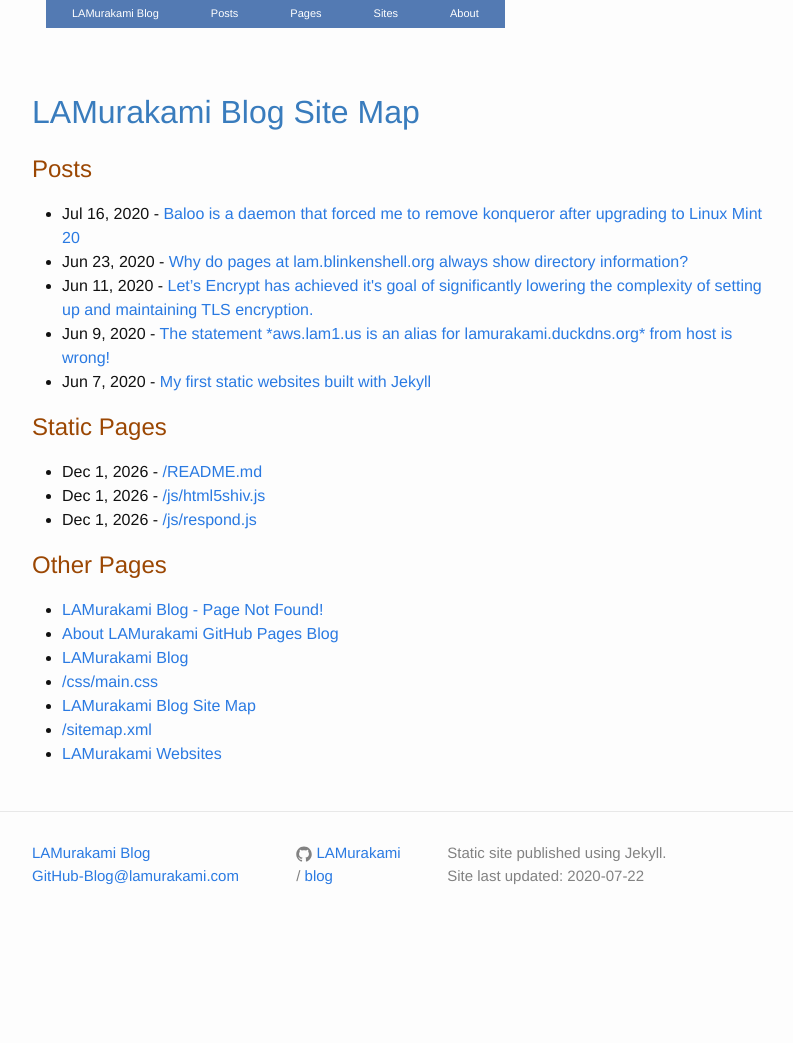
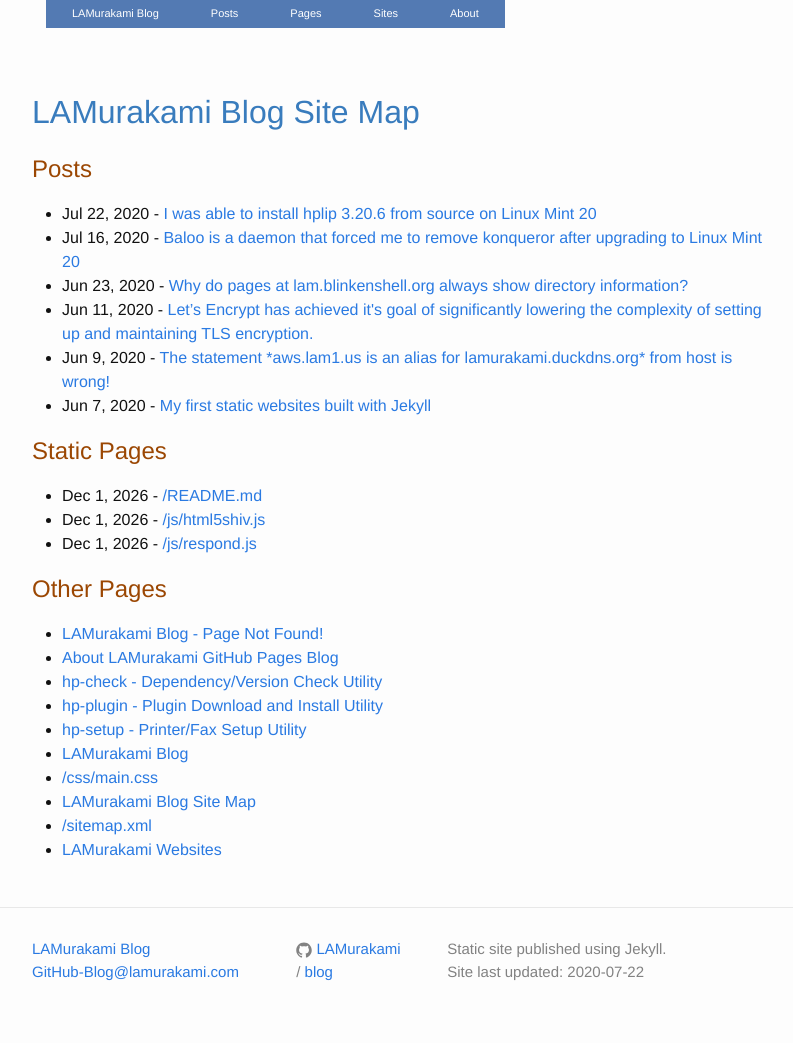
Before and after one commit to LAMurakami/blog, a Jekyll site: the page built from sitemap.html, in a window 1280 px wide. Shown: the whole page, without its empty margins (238-1031 px from the left). Built offline with Jekyll 4.4.1, drawn with Linux system fonts in a browser that asks for light colours; before the commit the page ends 947 px from its top, so only the background shows below that; some of the changed lines change nothing that is shown.

Commit message:
Added a man collection for the latest post
I was able to install hplip 3.20.6 from source on Linux Mint 20
The above post referenced man pages so I created a collection for
man pages.
I am having issues with the style for man pages but have not dealt
with it yet.  There are issues with jekyll style and the DT used
in man pages.

Included pan pages in the Pages dropdown navigation.

```diff
--- a/_config.yml
+++ b/_config.yml
@@ -19,6 +19,7 @@
 collections:
    websites:
      output: true
+   man:
+     output: true
 # Build settings
-future: true
 markdown: kramdown
--- a/_includes/header.html
+++ b/_includes/header.html
@@ -13,6 +13,9 @@
 </li>
 <li><a class="trigger" href="{{ site.baseurl }}/Sitemap.html" name="top">Pages</a>
   <ul>
+    {% for man_page in site.man %}
+      <li><a href="{{ man_page.url | prepend: site.baseurl }}">{{ man_page.title }}</a></li>
+    {% endfor %}
     {% for page in site.pages %}
       {% if page.url != "/" and page.url != "/About/" %}
         <li>
--- /dev/null
+++ b/_posts/2020-07-21-I-was-able-to-install-hplip-3-20-6-from-source-on-Linux-Mint-20.md
@@ -0,0 +1,109 @@
+---
+layout: post
+title: "I was able to install hplip 3.20.6 from source on Linux Mint 20"
+date: 2020-07-21 19:11:37 -0800
+---
+<!-- start content -->
+<div id="mw-content-text" lang="en" dir="ltr"><div><p><br />
+The
+<a rel="nofollow" href="{{ site.baseurl }}/man/hp-plugin.html">hp-plugin</a>
+<a rel="nofollow" href="{{ site.baseurl }}/man/hp-setup.html">hp-setup</a> and
+<a rel="nofollow" href="{{ site.baseurl }}/man/hp-check.html">hp-check</a> commands
+are built along with the HP Device Manager gui from the hplip source
+</p><p>When I look at hplip Release notes I see support for Linux Mint 19.3 wasn't officially added until version 3.20.3 which only came out January 27 earlier this year.  I do not see that Ubuntu 20.04 is supported but the hplip-gui hplip-data and hplip applications seem to work even though hp-check reports a lot of errors.
+</p><p>The hplip-gui package of Ubuntu contains the GUI which appears as "HP Toolbox" on the menus.  By default it appears to be integrated with the simple-scan package which is an alternate front end to the sane package that xsane also uses.
+</p><p>I just upgraded four machines to Linux Mint 20 and had an issue with hplip-toolbox and hp-plugin on ak19 and no issue on the other machines.  I had previously had an issue with scanning on that machine and had installed hplip from source which resolved the problem with the alternate xsane GUI and HP Device Manager.
+</p>
+<div id="toc"><input type="checkbox" role="button" id="toctogglecheckbox" style="display:none" /><div lang="en" dir="ltr"><h2>Contents</h2><label for="toctogglecheckbox"></label></div>
+<ul>
+<li><a href="#I_was_able_to_install_hplip_3.20.6_from_source_on_Linux_Mint_20">1 I was able to install hplip 3.20.6 from source on Linux Mint 20</a>
+<ul>
+<li><a href="#A_lot_of_.22..2Fconfigure.22_steps">1.1 A lot of "./configure" steps</a></li>
+<li><a href="#python-dev-is-python3_resolves_the_.22cannot_find_python-devel_support.22_config_error">1.2 python-dev-is-python3 resolves the "cannot find python-devel support" config error</a></li>
+<li><a href="#Continue_with_.22make.22_.22make_install.22_steps">1.3 Continue with "make" "make install" steps</a></li>
+</ul>
+</li>
+<li><a href="#The_hplip_package_includes_the_hp-check_utility">2 The hplip package includes the hp-check utility</a></li>
+<li><a href="#This_post_is_not_complete_install_instructions">3 This post is not complete install instructions</a></li>
+</ul>
+</div>
+
+<h2><span id="I_was_able_to_install_hplip_3.20.6_from_source_on_Linux_Mint_20">I was able to install hplip 3.20.6 from source on Linux Mint 20</span></h2>
+<p>This is the latest version as of July 2020 but the source is not yet ready for Linux Mint 20 or Ubuntu 20.04.
+</p><p>The Manual Build and Install Instructions for both <a rel="nofollow" href="https://developers.hp.com/hp-linux-imaging-and-printing/install/manual/distros/linuxmint">Linux Mint</a> and <a rel="nofollow" href="https://developers.hp.com/hp-linux-imaging-and-printing/install/manual/distros/ubuntu">Ubuntu</a> at the HP's Developer Portal install with a /usr prefix which is wrong from what I know about installing software.  I used /usr/local as the prefix because I am installing from source.  This is based on the general guidance about bin:
+</p>
+<ul><li>/usr/local/bin is for normal user programs not managed by the distribution package manager, e.g. locally compiled packages. You should not install locally compiled packages into /usr/bin because future distribution upgrades may modify or delete them without warning.</li></ul>
+<h3><span id="A_lot_of_&quot;./configure&quot;_steps"></span><span id="A_lot_of_.22..2Fconfigure.22_steps">A lot of "./configure" steps</span></h3>
+<p>I ran a lot of the "./configure" steps to resolve dependencies.  The options I used ended up being:
+</p>
+<pre>./configure --prefix=/usr/local --with-hpppddir=/usr/share/ppd/HP \
+--libdir=/usr/lib/x86_64-linux-gnu --enable-qt5 --enable-hpcups-install \
+--enable-cups-drv-install --disable-cups-ppd-install --disable-hpijs-install \
+--disable-foomatic-drv-install --disable-foomatic-ppd-install \
+--disable-foomatic-rip-hplip-install --enable-fax-build --enable-dbus-build \
+--enable-network-build --enable-scan-build --disable-policykit \
+--disable-libusb01_build --disable-udev_sysfs_rules --enable-doc-build
+</pre>
+<p>Much is from the HP's Developer Portal install instructions except I use the -prefix=/usr/local and --enable-qt5 options.  I discussed the prefix above and I found the --enable-qt5 option when reviwing the "./configure --help" output.
+I used only the default Linux Mint 20 repositories which includes the upstream Ubuntu 20.04 repositories.  Usually if it is a good configure like the one for the hplip software, missing required dependencies result in a message at the end of the compile process like:
+</p>
+<ul><li>configure: error: "cannot find &lt;package&gt; support"</li></ul>
+<p>This particular process is more complicated because the hplip package is not ready for the Ubuntu 20.04 base and the package names do not match available packages.
+</p>
+<h3><span id="python-dev-is-python3_resolves_the_&quot;cannot_find_python-devel_support&quot;_config_error"></span><span id="python-dev-is-python3_resolves_the_.22cannot_find_python-devel_support.22_config_error">python-dev-is-python3 resolves the "cannot find python-devel support" config error</span></h3>
+<p>The following produces a lot of output and when looking for python-devel which is not available.
+</p>
+<pre>apt-cache search python | grep dev
+</pre>
+<p>I don't remember the entire sequence of packages I installed in my attempt to resolve all the configure errors but I remember python-dev-is-python3 solved the last one.
+</p><p>You must remove python-minimal before attempting to install python-is-python3 and python-dev-is-python3
+</p>
+<pre>sudo apt-get remove python-minimal
+</pre>
+<p>At one point python-is-python2 was installed along with another package and should be removed before python-dev-is-python3 is installed.
+</p>
+<pre>sudo apt-get remove python-is-python2
+</pre>
+<pre>sudo apt-get install python-dev-is-python3 python-is-python3
+</pre>
+<h3><span id="Continue_with_&quot;make&quot;_&quot;make_install&quot;_steps"></span><span id="Continue_with_.22make.22_.22make_install.22_steps">Continue with "make" "make install" steps</span></h3>
+<p>Once the configure step completes normally the "make" and "make install" complete normally.
+</p>
+<pre>make
+sudo make install
+</pre>
+<h2><span id="The_hplip_package_includes_the_hp-check_utility">The hplip package includes the hp-check utility</span></h2>
+<p>The output of the hp-check utility includes a summary of Missing Required and Optional Dependencies.  I was able to remove all but the python3-pyqt4 Required and python3-dbus.mainloop.qt Optional Dependencies and with --enable-qt5 specified in the configure step this does not prevent the hp-plugin from working for me when the one provided in the default Ubuntu 20.04 repositories did not.
+</p><p>Once additional dependencies are installed restart the build process from the configure step.
+</p>
+<h2><span id="This_post_is_not_complete_install_instructions">This post is not complete install instructions</span></h2>
+<p>Sometimes I stop when the problem is resolved and sometimes I try to document how I solved the problem.  The hplip software has been around a while and has installation instructions for a lot of Linux distributions including Linux Mint and Ubuntu.  The developers that maintain hplip are not yet supporting the latest versions of Linux Mint and Ubuntu but the version in the Ubuntu repositories seem to work for most people.  I could not find documentation on a build for Ubuntu 20.04 but was able to succeed for my purposes.
+</p><p>It's actually been a few days since I first resolved my problem and it was a problem with the upgrade of one of my machines that I commented on in the <a rel="nofollow" href="https://blog.linuxmint.com/?p=3946">"How to upgrade to Linux Mint 20" post</a>.
+</p>
+<!--
+NewPP limit report
+Cached time: 20200722020956
+Cache expiry: 86400
+Dynamic content: false
+Complications: []
+CPU time usage: 0.024 seconds
+Real time usage: 0.025 seconds
+Preprocessor visited node count: 27/1000000
+Preprocessor generated node count: 0/1000000
+Post‐expand include size: 60/2097152 bytes
+Template argument size: 0/2097152 bytes
+Highest expansion depth: 2/40
+Expensive parser function count: 0/100
+Unstrip recursion depth: 0/20
+Unstrip post‐expand size: 0/5000000 bytes
+-->
+<!--
+Transclusion expansion time report (%,ms,calls,template)
+100.00%    0.000      1 -total
+-->
+
+<!-- Saved in parser cache with key wikidb:pcache:idhash:367-0!canonical and timestamp 20200722020956 and revision id 5201
+ -->
+</div></div><div>
+Retrieved from "<a dir="ltr" href="https://ak17.lam1.us/A/index.php?title=Hplip_(software)&amp;oldid=5201">https://ak17.lam1.us/A/index.php?title=Hplip_(software)&amp;oldid=5201</a>"</div>
+<!-- end content -->
--- a/_sass/_base.scss
+++ b/_sass/_base.scss
@@ -10,6 +10,8 @@
 
 h1 { color: #397cbd; }
 h2 { color: #9b4703; }
+
+dt { color: #a02712}
 
 a[href]:hover { background: cyan }
 a:hover img { background: white }
--- /dev/null
+++ b/man/hp-check.md
@@ -0,0 +1,91 @@
+---
+layout: page
+title: "hp-check - Dependency/Version Check Utility"
+---
+<H1>hp-check</H1>
+Section: User Manuals (1)<BR>Updated: 15.1<BR><A HREF="#index">Index</A>
+
+<A NAME="lbAB">&nbsp;</A>
+<H2>NAME</H2>
+
+hp-check - Dependency/Version Check Utility
+<A NAME="lbAC">&nbsp;</A>
+<H2>DESCRIPTION</H2>
+
+Checks dependency versions,permissions of HPLIP. (Run as 'python ./check.py' from the HPLIP tarball before installation.)
+<A NAME="lbAD">&nbsp;</A>
+<H2>SYNOPSIS</H2>
+
+<B>hp-check [OPTIONS]</B>
+
+<A NAME="lbAE">&nbsp;</A>
+<H2>OPTIONS</H2>
+
+<DL COMPACT>
+<DT>Compile-time check:<DD>
+-c or --compile
+<DT>Run-time check:<DD>
+-r or --run or --runtime
+<DT>Compile and run-time checks:<DD>
+-b or --both (default)
+<DT>Set the logging level:<DD>
+-l&lt;level&gt; or --logging=&lt;level&gt;
+&lt;level&gt;: none, info*, error, warn, debug (*default)
+<DT>Run in debug mode:<DD>
+-g (same as option: -ldebug)
+<DT>Output plain text only:<DD>
+-t
+<DT>This help information:<DD>
+-h or --help
+
+<A NAME="lbAF">&nbsp;</A>
+<H2>NOTES</H2>
+
+<DL COMPACT>
+<DT>1. For checking for the proper build environment for the HPLIP supplied tarball (.tar.gz or .run),<DD>
+<P>
+<DT>use the --compile or --both switches.<DD>
+<P>
+<DT>2. For checking for the proper runtime environment for a distro supplied package (.deb, .rpm, etc),<DD>
+<P>
+<DT>use the --runtime switch.<DD>
+<P>
+
+<A NAME="lbAG">&nbsp;</A>
+<H2>AUTHOR</H2>
+
+HPLIP (HP Linux Imaging and Printing) is an
+HP developed solution for printing, scanning, and faxing with
+HP inkjet and laser based printers in Linux.
+<A NAME="lbAH">&nbsp;</A>
+<H2>REPORTING BUGS</H2>
+
+The HPLIP Launchpad.net site
+<B><A HREF="https://launchpad.net/hplip">https://launchpad.net/hplip</A></B>
+
+is available to get help, report
+bugs, make suggestions, discuss the HPLIP project or otherwise
+contact the HPLIP Team.
+<A NAME="lbAI">&nbsp;</A>
+<H2>COPYRIGHT</H2>
+
+Copyright (c) 2001-18 HP Development Company, L.P.
+<P>
+
+This software comes with ABSOLUTELY NO WARRANTY.
+This is free software, and you are welcome to distribute it
+under certain conditions. See COPYING file for more details.
+<P>
+<P>
+
+<HR>
+<A NAME="index">&nbsp;</A><H2>Index</H2>
+<DL>
+<DT><A HREF="#lbAB">NAME</A><DD>
+<DT><A HREF="#lbAC">DESCRIPTION</A><DD>
+<DT><A HREF="#lbAD">SYNOPSIS</A><DD>
+<DT><A HREF="#lbAE">OPTIONS</A><DD>
+<DT><A HREF="#lbAF">NOTES</A><DD>
+<DT><A HREF="#lbAG">AUTHOR</A><DD>
+<DT><A HREF="#lbAH">REPORTING BUGS</A><DD>
+<DT><A HREF="#lbAI">COPYRIGHT</A><DD>
--- /dev/null
+++ b/man/hp-plugin.md
@@ -0,0 +1,94 @@
+---
+layout: page
+title: "hp-plugin - Plugin Download and Install Utility"
+---
+
+<H1>hp-plugin</H1>
+Section: User Manuals (1)<BR>Updated: 2.1<BR><A HREF="#index">Index</A>
+
+<A NAME="lbAB">&nbsp;</A>
+<H2>NAME</H2>
+
+hp-plugin - Plugin Download and Install Utility
+<A NAME="lbAC">&nbsp;</A>
+<H2>DESCRIPTION</H2>
+
+HP Proprietary Plugin Download and Install Utility
+<A NAME="lbAD">&nbsp;</A>
+<H2>SYNOPSIS</H2>
+
+<B>hp-plugin [MODE] [OPTIONS]</B>
+
+<A NAME="lbAE">&nbsp;</A>
+<H2>MODE</H2>
+
+<DL COMPACT>
+<DT>Run in graphical UI mode:<DD>
+-u or --gui (Default)
+<DT>Run in interactive mode:<DD>
+-i or --interactive
+<DT>Installation for required printer mode:<DD>
+--required (Qt4 only)
+<DT>Installation for optional printer mode:<DD>
+--optional (Qt4 only)
+<DT>Set the language:<DD>
+--loc=&lt;lang&gt; or --lang=&lt;lang&gt;. Use --loc=? or --lang=? to see a list of available language codes.
+</DL>
+<A NAME="lbAF">&nbsp;</A>
+<H2>OPTIONS</H2>
+
+<DL COMPACT>
+<DT>Specify the path to the plugin file:<DD>
+-p &lt;path&gt; or --path=&lt;path&gt; or --plugin=&lt;path&gt;
+<DT>Set the logging level:<DD>
+-l&lt;level&gt; or --logging=&lt;level&gt;
+&lt;level&gt;: none, info*, error, warn, debug (*default)
+<DT>Run in debug mode:<DD>
+-g (same as option: -ldebug)
+<DT>This help information:<DD>
+-h or --help
+</DL>
+<A NAME="lbAG">&nbsp;</A>
+<H2>SEE ALSO</H2>
+
+hp-setup
+hp-firmware
+<A NAME="lbAH">&nbsp;</A>
+<H2>AUTHOR</H2>
+
+HPLIP (HP Linux Imaging and Printing) is an
+HP developed solution for printing, scanning, and faxing with
+HP inkjet and laser based printers in Linux.
+<A NAME="lbAI">&nbsp;</A>
+<H2>REPORTING BUGS</H2>
+
+The HPLIP Launchpad.net site
+<B><A HREF="https://launchpad.net/hplip">https://launchpad.net/hplip</A></B>
+
+is available to get help, report
+bugs, make suggestions, discuss the HPLIP project or otherwise
+contact the HPLIP Team.
+<A NAME="lbAJ">&nbsp;</A>
+<H2>COPYRIGHT</H2>
+
+Copyright (c) 2001-18 HP Development Company, L.P.
+<P>
+
+This software comes with ABSOLUTELY NO WARRANTY.
+This is free software, and you are welcome to distribute it
+under certain conditions. See COPYING file for more details.
+<P>
+<P>
+
+<HR>
+<A NAME="index">&nbsp;</A><H2>Index</H2>
+
+<DT><A HREF="#lbAB">NAME</A><DD>
+<DT><A HREF="#lbAC">DESCRIPTION</A><DD>
+<DT><A HREF="#lbAD">SYNOPSIS</A><DD>
+<DT><A HREF="#lbAE">MODE</A><DD>
+<DT><A HREF="#lbAF">OPTIONS</A><DD>
+<DT><A HREF="#lbAG">SEE ALSO</A><DD>
+<DT><A HREF="#lbAH">AUTHOR</A><DD>
+<DT><A HREF="#lbAI">REPORTING BUGS</A><DD>
+<DT><A HREF="#lbAJ">COPYRIGHT</A><DD>
--- /dev/null
+++ b/man/hp-setup.md
@@ -0,0 +1,168 @@
+---
+layout: page
+title: "hp-setup - Printer/Fax Setup Utility"
+---
+<H1>hp-setup</H1>
+Section: User Manuals (1)<BR>Updated: 9.0<BR><A HREF="#index">Index</A>
+
+<A NAME="lbAB">&nbsp;</A>
+<H2>NAME</H2>
+
+hp-setup - Printer/Fax Setup Utility
+<A NAME="lbAC">&nbsp;</A>
+<H2>DESCRIPTION</H2>
+
+Installs HPLIP printers and faxes in the CUPS spooler. Tries to automatically determine the correct PPD file to use. Allows the printing of a testpage. Performs basic fax parameter setup.
+<A NAME="lbAD">&nbsp;</A>
+<H2>SYNOPSIS</H2>
+
+<B>hp-setup [MODE] [OPTIONS] [SERIAL NO.|USB bus:device|IP|DEVNODE]</B>
+
+<A NAME="lbAE">&nbsp;</A>
+<H2>MODE</H2>
+
+<DL COMPACT>
+<DT>Run in graphical UI mode:<DD>
+-u or --gui (Default)
+<DT>Run in interactive mode:<DD>
+-i or --interactive
+
+<A NAME="lbAF">&nbsp;</A>
+<H2>OPTIONS</H2>
+
+<DL COMPACT>
+<DT>Automatic mode:<DD>
+-a or --auto (-i mode only)
+<DT>To specify the port on a multi-port JetDirect:<DD>
+--port=&lt;port&gt; (Valid values are 1*, 2, and 3. *default)
+<DT>No testpage in automatic mode:<DD>
+-x (-i mode only)
+<DT>To specify a CUPS printer queue name:<DD>
+-p&lt;printer&gt; or --printer=&lt;printer&gt; (-i mode only)
+<DT>To specify a CUPS fax queue name:<DD>
+-f&lt;fax&gt; or --fax=&lt;fax&gt; (-i mode only)
+<DT>Type of queue(s) to install:<DD>
+-t&lt;typelist&gt; or --type=&lt;typelist&gt;. &lt;typelist&gt;: print*, fax* (*default) (-i mode only)
+<DT>To specify the device URI to install:<DD>
+-d&lt;device&gt; or --device=&lt;device&gt; (--qt4 mode only)
+<DT>Remove printers or faxes instead of setting-up:<DD>
+-r or --rm or --remove
+<DT>Set the language:<DD>
+--loc=&lt;lang&gt; or --lang=&lt;lang&gt;. Use --loc=? or --lang=? to see a list of available language codes.
+<DT>Set the logging level:<DD>
+-l&lt;level&gt; or --logging=&lt;level&gt;
+&lt;level&gt;: none, info*, error, warn, debug (*default)
+<DT>Run in debug mode:<DD>
+-g (same as option: -ldebug)
+<DT>This help information:<DD>
+-h or --help
+
+<A NAME="lbAG">&nbsp;</A>
+<H2>SERIAL NO.|USB ID|IP|DEVNODE</H2>
+
+<DL COMPACT>
+<DT>USB bus:device (usb only):<DD>
+&quot;xxx:yyy&quot; where 'xxx' is the USB bus and 'yyy' is the USB device. (Note: The ':' and all leading zeros must be present.)
+Use the 'lsusb' command to obtain this information.
+<DT>IPs (network only):<DD>
+IPv4 address &quot;a.b.c.d&quot; or &quot;hostname&quot;
+<DT>DEVNODE (parallel only):<DD>
+&quot;/dev/parportX&quot;, X=0,1,2,...
+<DT>SERIAL NO. (usb and parallel only):<DD>
+&quot;serial no.&quot;
+
+<A NAME="lbAH">&nbsp;</A>
+<H2>EXAMPLES</H2>
+
+<DL COMPACT>
+<DT>Setup using GUI mode:<DD>
+$ hp-setup
+<DT>Setup using GUI mode, specifying usb:<DD>
+$ hp-setup -b usb
+<DT>Setup using GUI mode, specifying an IP:<DD>
+$ hp-setup 192.168.0.101
+<DT>One USB printer attached, automatic:<DD>
+$ hp-setup -i -a
+<DT>USB, IDs specified:<DD>
+$ hp-setup -i 001:002
+<DT>Network:<DD>
+$ hp-setup -i 66.35.250.209
+<DT>Network, Jetdirect port 2:<DD>
+$ hp-setup -i --port=2 66.35.250.209
+<DT>Parallel:<DD>
+$ hp-setup -i /dev/parport0
+<DT>USB or parallel, using serial number:<DD>
+$ hp-setup -i US12345678A
+<DT>USB, automatic:<DD>
+$ hp-setup -i --auto 001:002
+<DT>Parallel, automatic, no testpage:<DD>
+$ hp-setup -i -a -x /dev/parport0
+<DT>Parallel, choose device:<DD>
+$ hp-setup -i -b par
+
+<A NAME="lbAI">&nbsp;</A>
+<H2>NOTES</H2>
+
+<DL COMPACT>
+<DT>1. If no serial number, USB ID, IP, or device node is specified, the USB and parallel busses will be probed for devices.<DD>
+<P>
+<DT>2. Using 'lsusb' to obtain USB IDs: (example)<DD>
+<P>
+<DT>   $ lsusb<DD>
+<P>
+<DT>         Bus 003 Device 011: ID 03f0:c202 Hewlett-Packard<DD>
+<P>
+<DT>   $ hp-setup --auto 003:011<DD>
+<P>
+<DT>   (Note: You may have to run 'lsusb' from /sbin or another location. Use '$ locate lsusb' to determine this.)<DD>
+<P>
+<DT>3. Parameters -a, -f, -p, or -t are not valid in GUI (-u) mode.<DD>
+<P>
+
+<A NAME="lbAJ">&nbsp;</A>
+<H2>SEE ALSO</H2>
+
+hp-makeuri
+hp-probe
+<A NAME="lbAK">&nbsp;</A>
+<H2>AUTHOR</H2>
+
+HPLIP (HP Linux Imaging and Printing) is an
+HP developed solution for printing, scanning, and faxing with
+HP inkjet and laser based printers in Linux.
+<A NAME="lbAL">&nbsp;</A>
+<H2>REPORTING BUGS</H2>
+
+The HPLIP Launchpad.net site
+<B><A HREF="https://launchpad.net/hplip">https://launchpad.net/hplip</A></B>
+
+is available to get help, report
+bugs, make suggestions, discuss the HPLIP project or otherwise
+contact the HPLIP Team.
+<A NAME="lbAM">&nbsp;</A>
+<H2>COPYRIGHT</H2>
+
+Copyright (c) 2001-18 HP Development Company, L.P.
+<P>
+
+This software comes with ABSOLUTELY NO WARRANTY.
+This is free software, and you are welcome to distribute it
+under certain conditions. See COPYING file for more details.
+<P>
+<P>
+
+<HR>
+<A NAME="index">&nbsp;</A><H2>Index</H2>
+
+<DT><A HREF="#lbAB">NAME</A><DD>
+<DT><A HREF="#lbAC">DESCRIPTION</A><DD>
+<DT><A HREF="#lbAD">SYNOPSIS</A><DD>
+<DT><A HREF="#lbAE">MODE</A><DD>
+<DT><A HREF="#lbAF">OPTIONS</A><DD>
+<DT><A HREF="#lbAG">SERIAL NO.|USB ID|IP|DEVNODE</A><DD>
+<DT><A HREF="#lbAH">EXAMPLES</A><DD>
+<DT><A HREF="#lbAI">NOTES</A><DD>
+<DT><A HREF="#lbAJ">SEE ALSO</A><DD>
+<DT><A HREF="#lbAK">AUTHOR</A><DD>
+<DT><A HREF="#lbAL">REPORTING BUGS</A><DD>
+<DT><A HREF="#lbAM">COPYRIGHT</A><DD>
```
